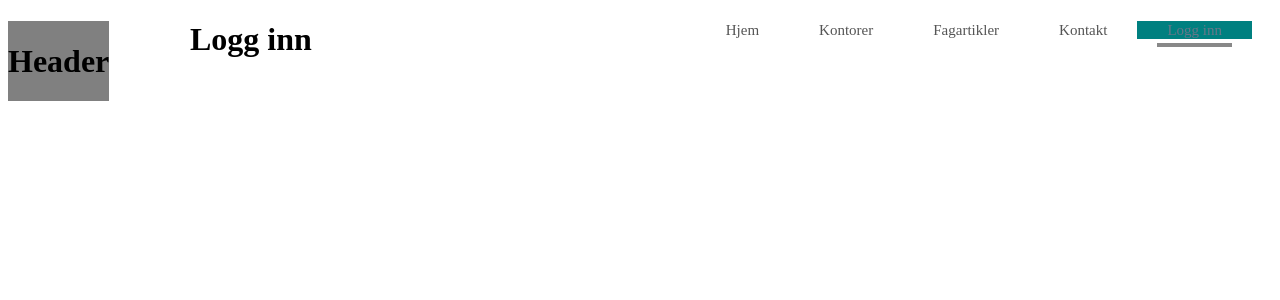
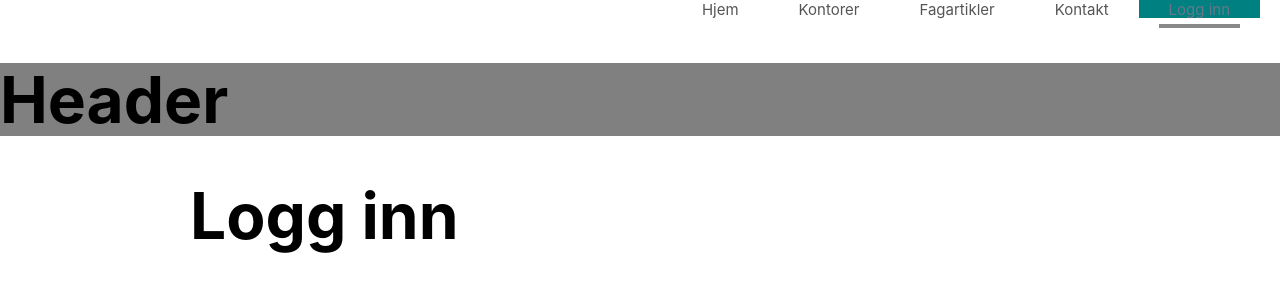
Before and after one commit to ramibakir/Eksamen_Webapplikasjoner, a React app in the folder client/: page /login in a window 1280 px wide. Shown: the top 300 px of the page. Built offline with nearby package versions, Linux system fonts and the light colour scheme.

Commit message:
Added global style to app

```diff
--- a/client/App.jsx
+++ b/client/App.jsx
@@ -1,6 +1,12 @@
 import React from 'react';
 import Routes from './src/routes/Routes';
+import { GlobalStyles } from './src/styles/Global';
 
-const App = () => <Routes />;
+const App = () => (
+  <>
+    <GlobalStyles />
+    <Routes />
+  </>
+);
 
 export default App;
--- a/client/src/styles/MainStyles.js
+++ b/client/src/styles/MainStyles.js
@@ -7,7 +7,7 @@ export const StyledContainer = styled.div`
 `;
 
 export const StyledHeader = styled.div`
-  position: absolute;
+  width: 100%;
   background-color: grey;
 `;
 
@@ -22,6 +22,7 @@ export const StyledFooter = styled.div`
 /* NAV START */
 export const StyledNav = styled.nav`
   width: 100%;
+  height: 20px;
 `;
 
 export const StyledNavMenu = styled.ul`
```
